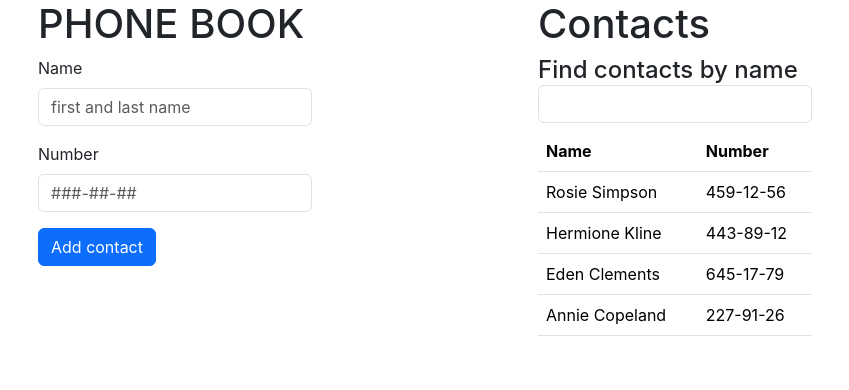
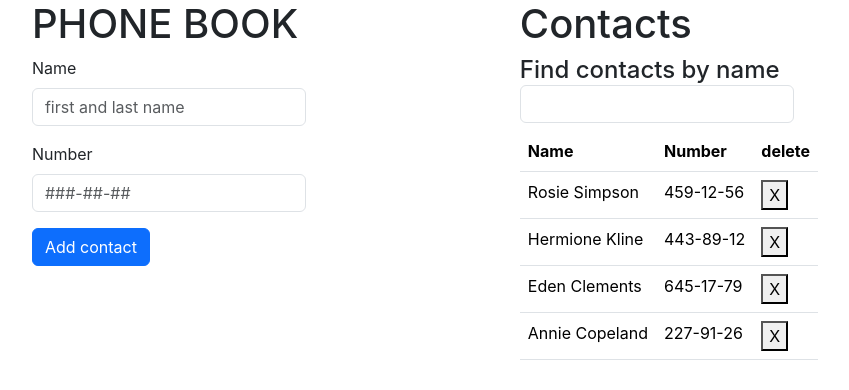
Before and after one commit to IvaZach/goit-react-hw-02-phonebook, a React (Create React App) app: page / in a window 1280 px wide. Shown: the top 390 px of the page, without its empty margins (75-924 px from the left). Built offline with nearby package versions, Linux system fonts and the light colour scheme.

Commit message:
add step 5 and 6, part 2, homework 2
Delete, add contact

```diff
--- /dev/null
+++ b/src/App.jsx
@@ -0,0 +1,75 @@
+import React, { Component } from 'react';
+
+import ContactForm from './components/ContactForm/ContactForm';
+import ContactList from './components/ContactList/ContactList';
+import Filter from './components/Filter/Filter';
+import Section from './components/Section/Section';
+import InitialContacts from './components/Data/InitialContacts.json';
+
+export class App extends Component {
+  state = {
+    contacts: InitialContacts,
+    filter: '',
+  };
+
+  handleChange = evt => {
+    const { name, value } = evt.currentTarget;
+    this.setState({ [name]: value });
+  };
+
+  filterContact = () => {
+    const { filter, contacts } = this.state;
+
+    if (filter.length) {
+      return contacts.filter(contact =>
+        contact.name.toLowerCase().includes(filter.toLowerCase())
+      );
+    } else {
+      return contacts;
+    }
+  };
+
+  thereIsContact = name => {
+    return this.state.contacts.find(
+      contact => contact.name.toLowerCase() === name.toLowerCase()
+    );
+  };
+
+  addContact = contact => {
+    if (!this.thereIsContact(contact.name)) {
+      this.setState(({ contacts }) => {
+        return { contacts: [...contacts, contact] };
+      });
+    } else alert(`${contact.name} is already in contacts.`);
+  };
+
+  deleteContact = contactId => {
+    console.log(contactId);
+    this.setState(prevState => {
+      return {
+        contacts: prevState.contacts.filter(
+          contact => contact.id !== contactId
+        ),
+      };
+    });
+  };
+
+  render() {
+    return (
+      <Section>
+        <div>
+          <h1 className="h1">PHONE BOOK</h1>
+          <ContactForm onSubmit={this.addContact} />
+        </div>
+        <div>
+          <h2 className="h1">Contacts</h2>
+          <Filter onChange={this.handleChange} filter={this.state.filter} />
+          <ContactList
+            onFilter={this.filterContact}
+            onDelete={this.deleteContact}
+          />
+        </div>
+      </Section>
+    );
+  }
+}
--- a/src/components/App.jsx
+++ /dev/null
@@ -1,60 +0,0 @@
-import React, { Component } from 'react';
-
-import ContactForm from './ContactForm/ContactForm';
-import ContactList from './ContactList/ContactList';
-import Filter from './Filter/Filter';
-import Section from './Section/Section';
-
-export class App extends Component {
-  state = {
-    contacts: [
-      { id: 'id-1', name: 'Rosie Simpson', number: '459-12-56' },
-      { id: 'id-2', name: 'Hermione Kline', number: '443-89-12' },
-      { id: 'id-3', name: 'Eden Clements', number: '645-17-79' },
-      { id: 'id-4', name: 'Annie Copeland', number: '227-91-26' },
-    ],
-    filter: '',
-  };
-
-  handleChange = evt => {
-    const { name, value } = evt.currentTarget;
-    this.setState({ [name]: value });
-  };
-
-  handleSubmit = contact => {
-    this.setState(({ contacts }) => {
-      return { contacts: [...contacts, contact] };
-    });
-  };
-
-  filterContact = () => {
-    const { filter, contacts } = this.state;
-
-    if (filter.length) {
-      return contacts.filter(contact =>
-        contact.name.toLowerCase().includes(filter.toLowerCase())
-      );
-    } else {
-      return contacts;
-    }
-  };
-
-  render() {
-    return (
-      <Section>
-        <div>
-          <h1 className="h1">PHONE BOOK</h1>
-          <ContactForm onSubmit={this.handleSubmit} />
-        </div>
-        <div>
-          <h2 className="h1">Contacts</h2>
-          <Filter handleChange={this.handleChange} filter={this.state.filter} />
-          <ContactList
-            filterContact={this.filterContact}
-            handleChange={this.handleChange}
-          />
-        </div>
-      </Section>
-    );
-  }
-}
--- a/src/components/ContactList/ContactList.jsx
+++ b/src/components/ContactList/ContactList.jsx
@@ -2,18 +2,25 @@ import React from 'react';
 import PropTypes from 'prop-types';
 import ContactListItem from 'components/ContactListItem/ContactListItem';
 
-const ContactList = ({ filterContact }) => (
+const ContactList = ({ onFilter, onDelete }) => (
   <>
     <table className="table">
       <thead>
         <tr>
           <th scope="col">Name</th>
           <th scope="col">Number</th>
+          <th scope="col">delete</th>
         </tr>
       </thead>
       <tbody>
-        {filterContact().map(({ name, number, id }) => (
-          <ContactListItem name={name} number={number} id={id} key={name} />
+        {onFilter().map(({ name, number, id }) => (
+          <ContactListItem
+            name={name}
+            number={number}
+            id={id}
+            key={name}
+            onDelete={onDelete}
+          />
         ))}
       </tbody>
     </table>
@@ -21,7 +28,8 @@ const ContactList = ({ filterContact }) => (
 );
 
 ContactList.propTypes = {
-  filterContact: PropTypes.func.isRequired,
+  onFilter: PropTypes.func.isRequired,
+  onDelete: PropTypes.func.isRequired,
 };
 
 export default ContactList;
--- a/src/components/ContactListItem/ContactListItem.jsx
+++ b/src/components/ContactListItem/ContactListItem.jsx
@@ -1,12 +1,17 @@
 import React from 'react';
 import PropTypes from 'prop-types';
 
-const ContactListItem = ({ name, number }) => {
+const ContactListItem = ({ name, number, onDelete, id }) => {
   return (
     <>
       <tr key={name}>
         <td>{name}</td>
         <td>{number}</td>
+        <td>
+          <button arial-label="Delete" onClick={() => onDelete(id)}>
+            X
+          </button>
+        </td>
       </tr>
     </>
   );
@@ -15,6 +20,8 @@ const ContactListItem = ({ name, number }) => {
 ContactListItem.propTypes = {
   name: PropTypes.string.isRequired,
   number: PropTypes.string.isRequired,
+  onDelete: PropTypes.func.isRequired,
+  id: PropTypes.string.isRequired,
 };
 
 export default ContactListItem;
--- /dev/null
+++ b/src/components/Data/InitialContacts.json
@@ -0,0 +1,6 @@
+[
+  { "id": "id-1", "name": "Rosie Simpson", "number": "459-12-56" },
+  { "id": "id-2", "name": "Hermione Kline", "number": "443-89-12" },
+  { "id": "id-3", "name": "Eden Clements", "number": "645-17-79" },
+  { "id": "id-4", "name": "Annie Copeland", "number": "227-91-26" }
+]
--- a/src/components/Filter/Filter.jsx
+++ b/src/components/Filter/Filter.jsx
@@ -1,21 +1,21 @@
 import React from 'react';
 import PropTypes from 'prop-types';
 
-const Filter = ({ handleChange, filter }) => (
+const Filter = ({ onChange, filter }) => (
   <label className="h4">
     Find contacts by name
     <input
       type="text"
       name="filter"
       value={filter}
-      onChange={handleChange}
+      onChange={onChange}
       className="form-control"
     ></input>
   </label>
 );
 
 Filter.propTypes = {
-  handleChange: PropTypes.func.isRequired,
+  onChange: PropTypes.func.isRequired,
   filter: PropTypes.string.isRequired,
 };
 
--- a/src/index.js
+++ b/src/index.js
@@ -1,6 +1,6 @@
 import React from 'react';
 import ReactDOM from 'react-dom/client';
-import { App } from 'components/App';
+import { App } from 'App';
 import './index.css';
 
 ReactDOM.createRoot(document.getElementById('root')).render(
```
